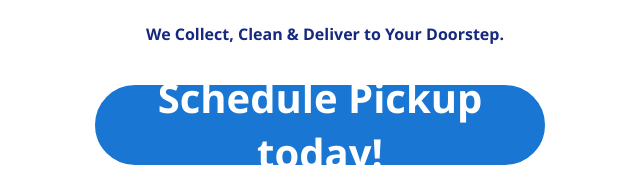
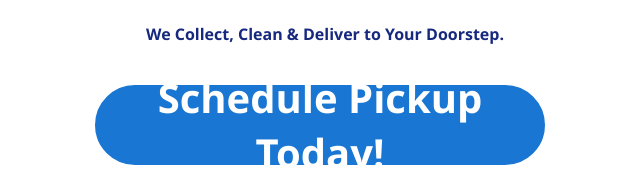
Before and after one commit to DX-NINJA/The-Laundry-Lab, a plain HTML site: page index.html in a window 1280 px wide. Shown: the part 626-803 px from the top of the page, 25-665 px from the left. Drawn offline with Linux system fonts and the light colour scheme.

Commit message:
Update index.html

```diff
--- a/index.html
+++ b/index.html
@@ -34,7 +34,7 @@
           rediscover the freshness of your cloths today!</p>
         <p id="new">
           We Collect, Clean & Deliver to Your Doorstep.</p>
-        <h2 id="click"><a href="#">Schedule Pickup today!</a></h2>
+        <h2 id="click"><a href="#">Schedule Pickup Today!</a></h2>
       </div>
 
       <div id="page-right">
```
